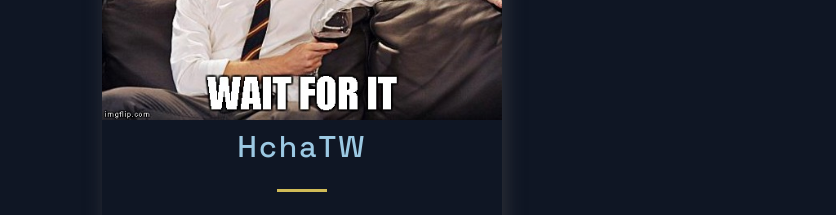
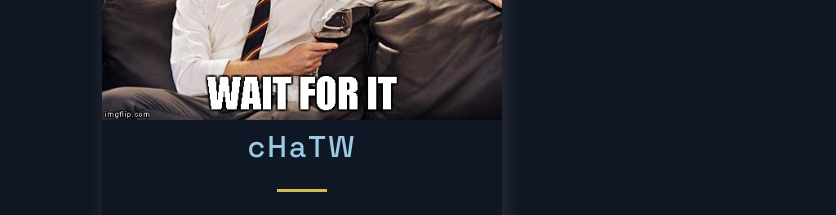
Before and after one commit to Naaaggi/NejiGhazouani, a Next.js app: page / in a window 1280 px wide. Shown: the part 1720-1935 px from the top of the page, without its empty margins (88-924 px from the left). Built offline with nearby package versions, Linux system fonts and the light colour scheme.

Commit message:
changed my project name from HchaTW to cHaTW

```diff
--- a/src/constants/constants.js
+++ b/src/constants/constants.js
@@ -18,7 +18,7 @@ export const projects = [
     id: 1,
   },
   {
-    title: 'HchaTW',
+    title: 'cHaTW',
     description: "With Direct and Group Chats, emojis & Reactions, Built-in Gif support, the ability to edit & delete messages, specialized commands, and much more,  this fully responsive Realtime Chat Messaging App will be my final project of my web devlopment course at HTW Berlin. And only students or professors of my university can use it. But if you are intersted I can give a demo account to try it out yourself 😉. It's going to be LEGEN...Wait for it........",
       image: '/images/3.jpg',
       tags: ['React', 'Express','Node', 'Stream'],
```
